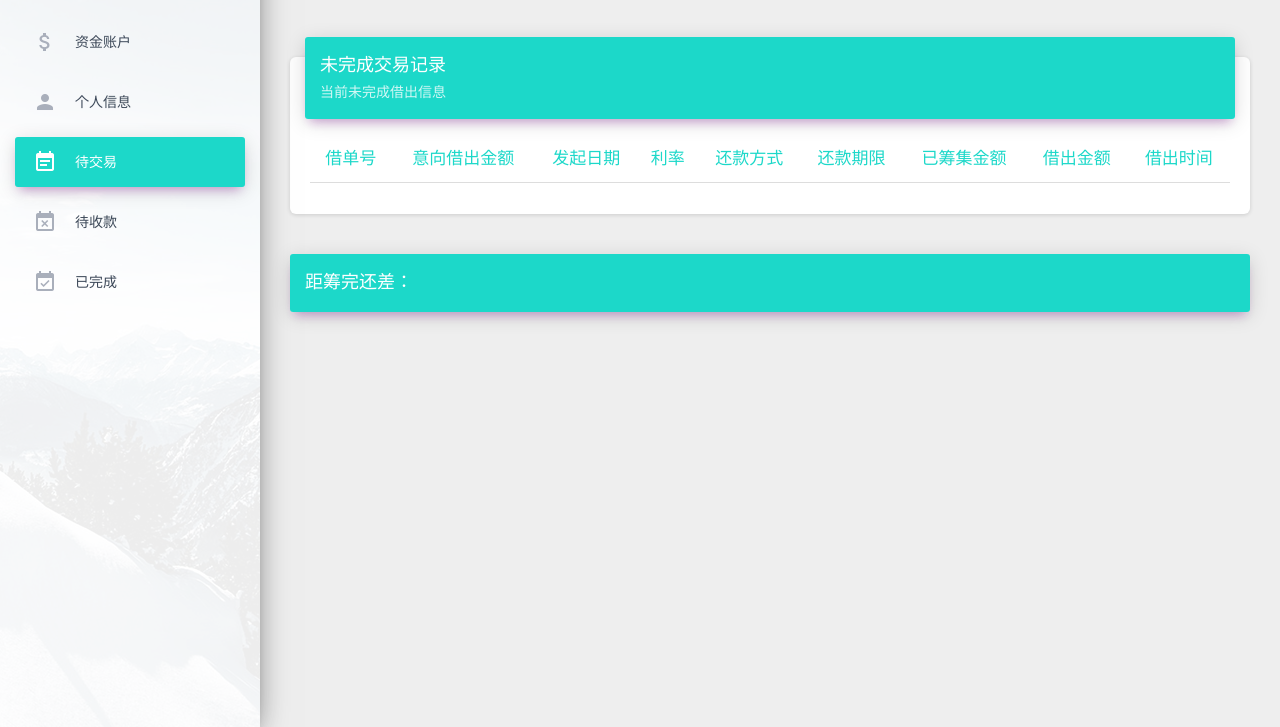
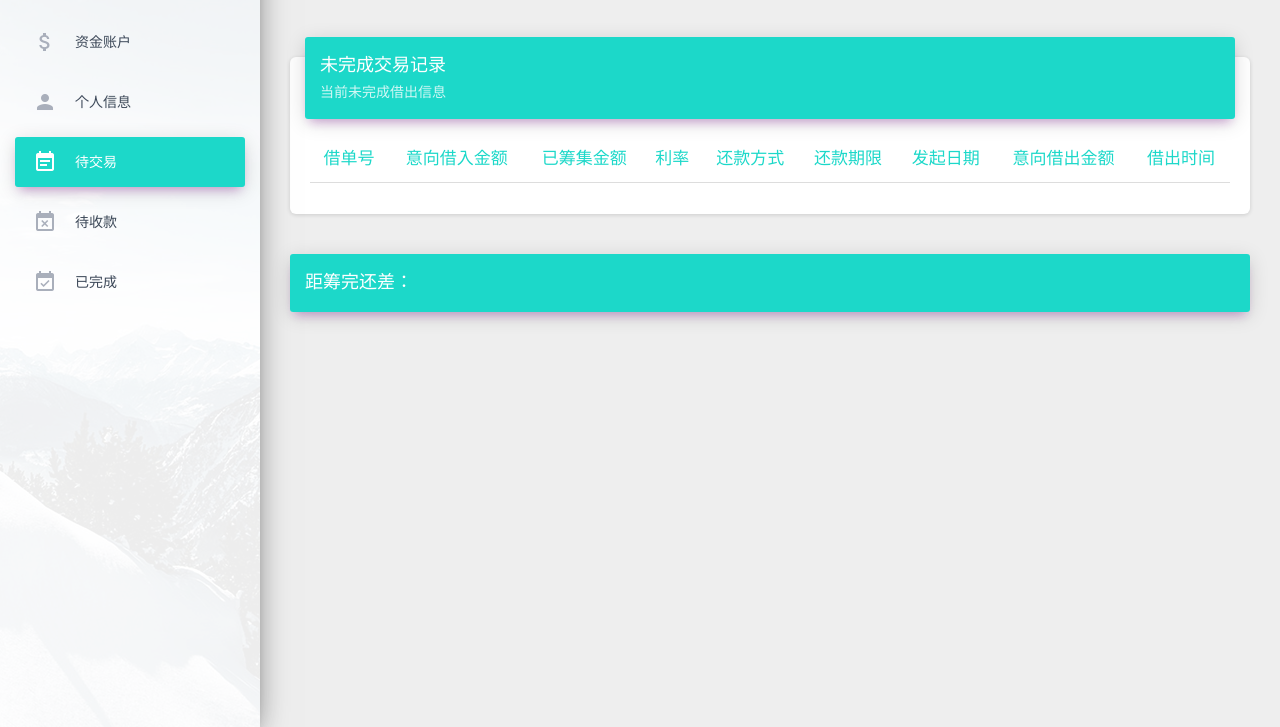
Before and after one commit to FlyingDutchman1007/easyLoan-front, a plain HTML site: page web_qsd/resources/lender/unfinished_funds_record.html in a window 1280 px wide. Shown: the part 73-800 px from the top of the page. Drawn offline with Linux system fonts and the light colour scheme; no server answers.

Commit message:
修改字段顺序

```diff
--- a/web_qsd/resources/lender/unfinished_funds_record.html
+++ b/web_qsd/resources/lender/unfinished_funds_record.html
@@ -146,14 +146,14 @@
                                 <div class="table-responsive">
                                     <table class="table" style="text-align:center;">
                                         <thead class="text-primary">
-                                        <th>
+                                         <th>
                                             借单号
                                         </th>
                                         <th>
-                                            意向借出金额
+                                            意向借入金额
                                         </th>
                                         <th>
-                                            发起日期
+                                            已筹集金额
                                         </th>
                                         <th>
                                             利率
@@ -165,10 +165,10 @@
                                             还款期限
                                         </th>
                                         <th>
-                                            已筹集金额
+                                            发起日期
                                         </th>
                                         <th>
-                                            借出金额
+                                            意向借出金额
                                         </th>
                                         <th>
                                             借出时间
```
